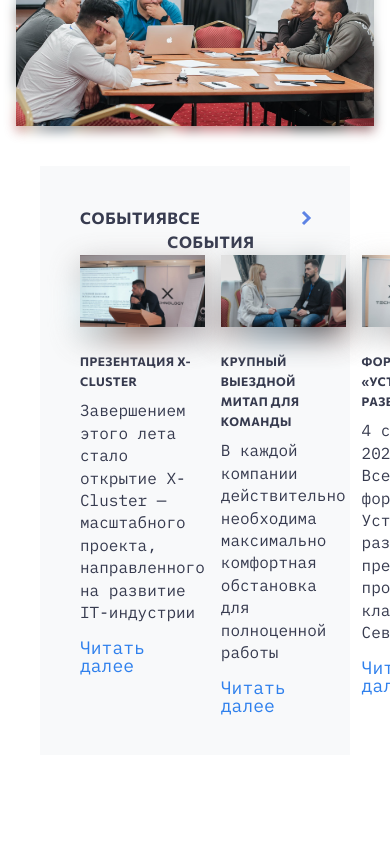
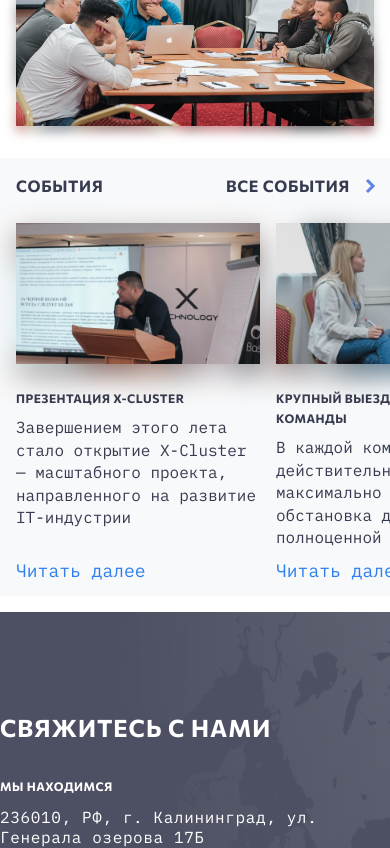
Before and after one commit to Bespalov-D-A/x-tech-form, a React (Create React App) app: page / in a window 390 px wide. Shown: the part 5000-5848 px from the top of the page. Built offline with nearby package versions, Linux system fonts and the light colour scheme.

Commit message:
responsive 320 event block

```diff
--- a/src/components/Event/Event.module.scss
+++ b/src/components/Event/Event.module.scss
@@ -13,6 +13,10 @@
 		padding: 28px 16px 0;
 		margin-bottom: 40px;
 	}
+	@include media("max", "sm") {
+		padding: 32px 0 0;
+		margin-bottom: 16px;
+	}
 }
 
 .wrapper {
@@ -21,8 +25,9 @@
 	@include media("within", "lg") {
 		padding: 24px;
 	}
-	@include media("within", "md") {
+	@include media("max", "md") {
 		padding: 16px;
+		overflow: hidden;
 	}
 }
 
--- a/src/components/common/EventItem/EventItem.module.scss
+++ b/src/components/common/EventItem/EventItem.module.scss
@@ -7,8 +7,8 @@
 	&:not(:last-child) {
 	margin-right: 16px;
 	}
-	@include media("within", "lg") {
-
+@include media('max', 'sm') {
+		min-width: 244px;
 	}
 }
 
@@ -53,7 +53,7 @@
 }
 
 .desc {
-	margin-bottom: 16px;
+	margin-bottom: 32px;
 	font-weight: 400;
 	font-size: 16px;
 	line-height: 140%;
@@ -62,4 +62,8 @@
 .lnk, .lnk:link, .lnk:visited {
 	text-decoration: none;
 	color: $blue1;
+	@include media('max', 'sm') {
+	position: absolute;
+	bottom: 0;
+	}
 }
```
